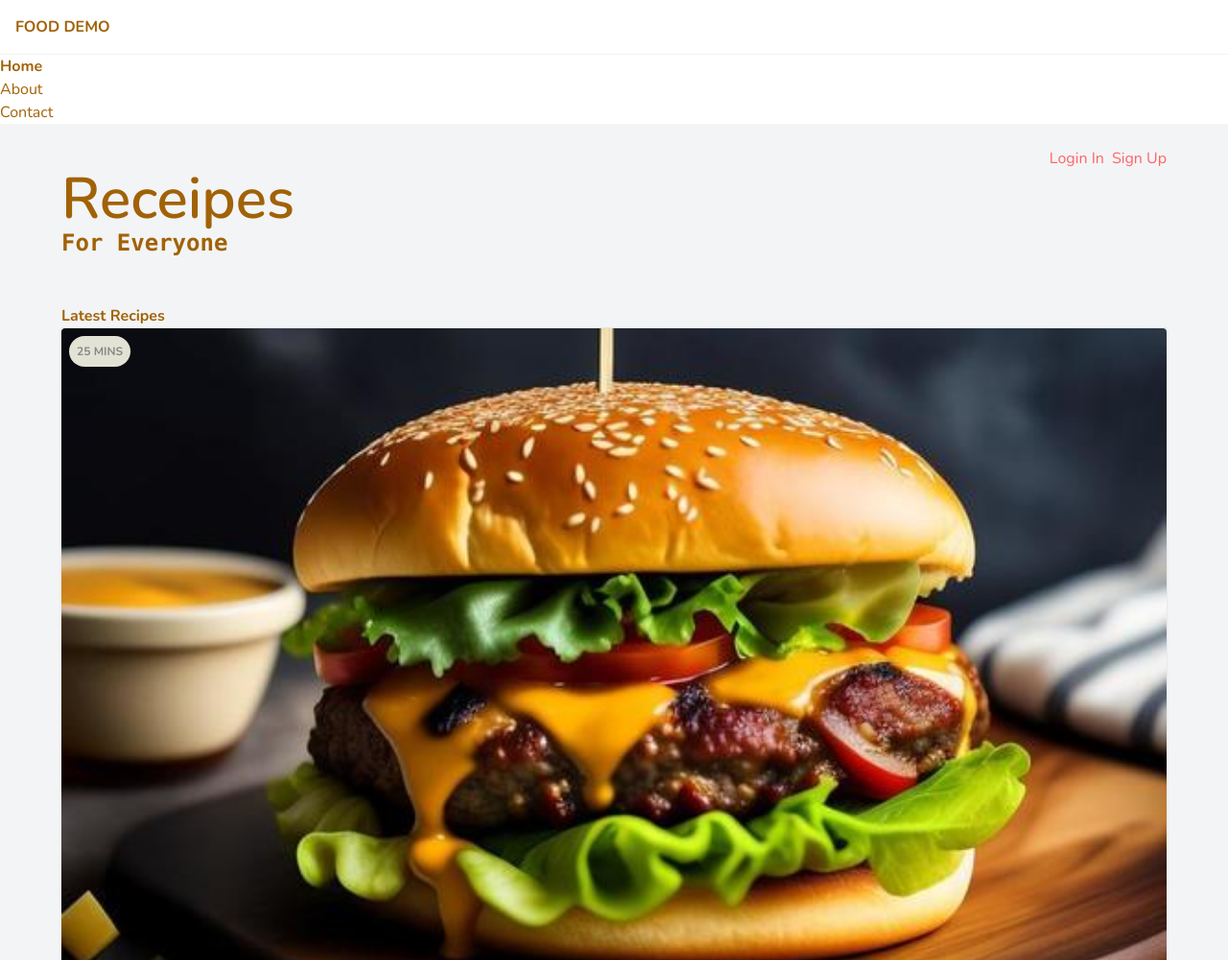
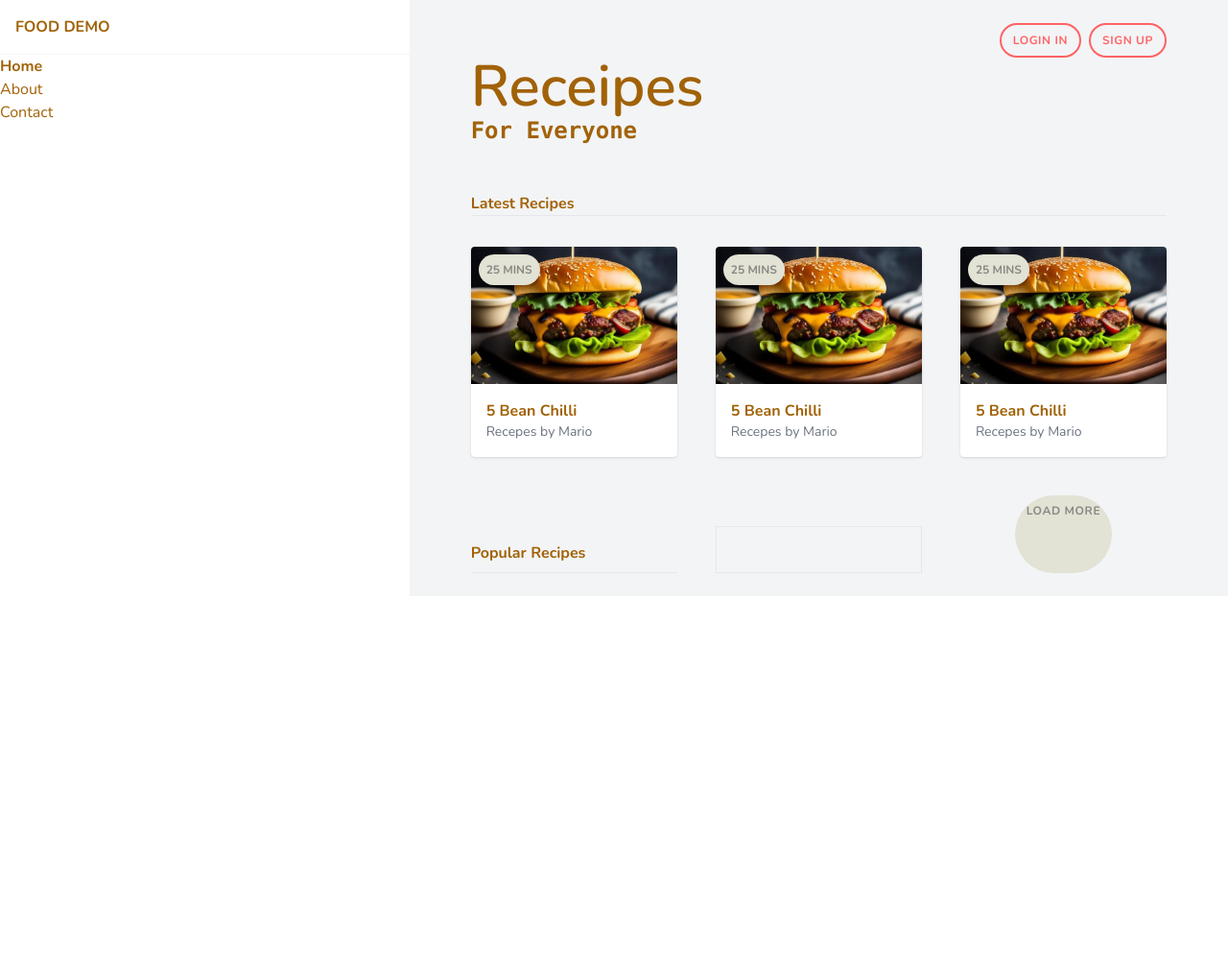
Before and after one commit to MadhuKumarGowda/Tailwinddcss-foodemo, a website: page public/index.html in a window 1280 px wide. Shown: the top 1000 px of the page at 96% size. After the commit the page ends 800 px from the top, so only its background shows below. Drawn offline with nearby package versions, Linux system fonts and the light colour scheme.

Commit message:
@apply directive implementation

```diff
--- a/public/index.html
+++ b/public/index.html
@@ -6,8 +6,8 @@
     <link rel="stylesheet" href="../public/styles.css ">
 </head>
 <body class="text-yellow-700 font-body">
-    <div> <!-- content wrapper -->
-        <div>
+    <div class="grid md:grid-cols-3"> <!-- content wrapper -->
+        <div class="md:col-span-1">
             <nav>
                 <div>
                     <h1 class="font-bold uppercase p-4 border-b border-gray-100">
@@ -33,10 +33,10 @@
                 </ul>
             </nav>
         </div> <!-- End of Nav-->
-        <main class="px-16 py-6 bg-gray-100">
+        <main class="px-16 py-6 bg-gray-100 md:col-span-2">
             <div class="flex justify-center md:justify-end">
-                <a href="#" class="text-primary"> Login In</a>
-                <a href="#" class="text-primary ml-2"> Sign Up</a>
+                <a href="#" class="text-primary btn border-primary md:border-2"> Login In</a>
+                <a href="#" class="text-primary btn ml-2 border-primary md:border-2"> Sign Up</a>
             </div>
 
             <header>
@@ -44,31 +44,51 @@
                 <h3 class="text-2xl font-semibold font-mono"> For Everyone</h3>
             </header>
 
-            <div>
+
                 <h4 class="font-bold mt-12 border-b border-gray-200"> Latest Recipes</h4>
-                <div>
+                <div class="mt-8 grid lg:grid-cols-3 gap-10">
                     <!-- cards goes here -->
-                    <div class="bg-white rounded overflow-hidden shadow relative">
+                    <div class="card">
                         <img src="../public/images/burger.jpg" alt="burger" class="w-full h-auto sm:h-auto object-cover">
                         <div class="m-4">
                             <span class="font-bold"> 5 Bean Chilli</span>
                             <span class="block text-gray-500 text-sm"> Recepes by Mario</span>
                         </div>
-                        <div class="bg-secondary-100 text-secondary-200 text-xs uppercase font-bold rounded-full p-2 absolute top-0 ml-2 mt-2">
+                        <div class="badge">
+                            <span> 25 mins </span>
+                        </div>
+                    </div>
+                    <div class="card">
+                        <img src="../public/images/burger.jpg" alt="burger" class="w-full h-auto sm:h-auto object-cover">
+                        <div class="m-4">
+                            <span class="font-bold"> 5 Bean Chilli</span>
+                            <span class="block text-gray-500 text-sm"> Recepes by Mario</span>
+                        </div>
+                        <div class="badge">
+                            <span> 25 mins </span>
+                        </div>
+                    </div>
+                    <div class="card">
+                        <img src="../public/images/burger.jpg" alt="burger" class="w-full h-auto sm:h-auto object-cover">
+                        <div class="m-4">
+                            <span class="font-bold"> 5 Bean Chilli</span>
+                            <span class="block text-gray-500 text-sm"> Recepes by Mario</span>
+                        </div>
+                        <div class="badge">
                             <span> 25 mins </span>
                         </div>
                     </div>
 
-                    <h4 class="font-bold mt-12 pb-2"> Popular Recipes</h4>
+                    <h4 class="font-bold mt-12 pb-2 border-b border-gray-200"> Popular Recipes</h4>
                     <div class="mt-8 border">
                         <!-- card go here-->
                     </div>
 
-                    <div class="flex justify-center my-3">
-                        <div class="bg-secondary-100"> Load more</div>
+                    <div class="flex justify-center">
+                        <div class="btn bg-secondary-100 text-secondary-200"> Load more</div>
                     </div>
 
-                </div>
+               </div>
             </div>
         </main>
     </div>
--- a/src/style.css
+++ b/src/style.css
@@ -8,3 +8,15 @@
 @tailwind base;
 @tailwind components;
 @tailwind utilities;
+
+.card{
+    @apply bg-white rounded overflow-hidden shadow relative;
+}
+
+.badge{
+    @apply bg-secondary-100 text-secondary-200 text-xs uppercase font-bold rounded-full p-2 absolute top-0 ml-2 mt-2;
+}
+
+.btn{
+    @apply rounded-full py-2 px-3 uppercase text-xs font-bold cursor-pointer tracking-wider;
+}
```
Also changed, not shown: public/styles.css.
